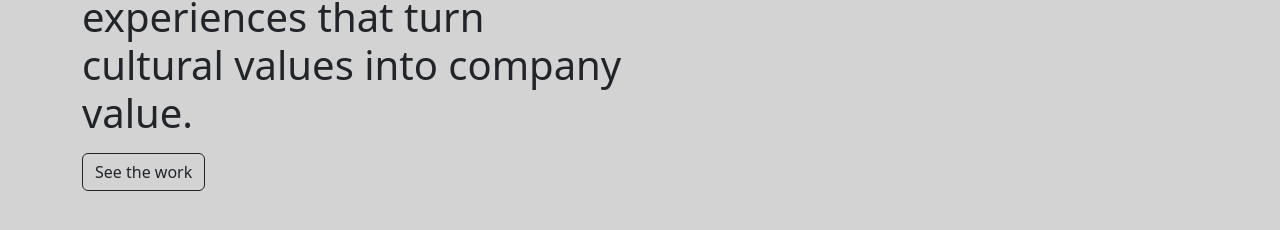
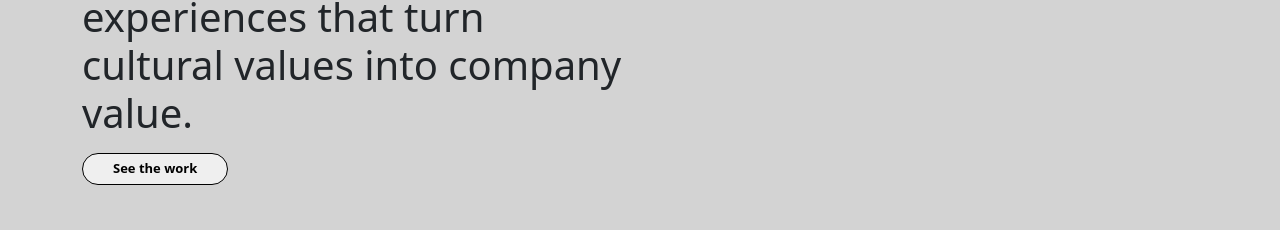
Before and after one commit to bonolo2s/BasicDept-advenced-Bootsrap-app, a plain HTML site: page index.html in a window 1280 px wide. Shown: the part 1182-1412 px from the top of the page. Drawn offline with nearby package versions, Linux system fonts and the light colour scheme; a web font is replaced by a local one.

Commit message:
Custom animation btn on hover added

```diff
--- a/index.html
+++ b/index.html
@@ -81,6 +81,22 @@
             font-family: 'Qwitcher Grypen', cursive;
 
         }
+        .custom-btn{
+        background-image: linear-gradient(to bottom, transparent 50%, rgb(39, 36, 36) 50%);
+        background-size: 100% 200%;
+        background-position: top;
+        border: 1px solid rgb(0, 0, 0);
+        border-radius: 50px;
+        padding: 5px 30px;
+        font-weight: 600;
+        font-size: small;
+        color: rgb(0, 0, 0);
+        transition: all ease-in-out .2s;
+        }
+        .custom-btn:hover {
+            color: rgb(255, 255, 255);
+            background-position: bottom;
+        }
         @media(max-width: 600px){
             .contents-container{
                 display: flex;
@@ -160,7 +176,7 @@
                     <p class="display-6 fw-medium w-75 ">BASIC/DEPT® is a global branding and digital design agency building products, services,
                     and eCommerce experiences that turn cultural values into company value.
                     </p>
-                    <buttot class="btn btn-outline-dark">See the work</buttot>
+                    <button class="custom-btn">See the work</button>
                 </div>
                 <div>
                     <p class="display-1 fw-bolder brand-costum-fs text-center text-md-end">B/D®️</p>
@@ -311,13 +327,13 @@
         <!--Featured news-->
         <div class="container-lg min-vh-100 px-0 ">
             <section class="featured-news">
-                <div class="d-flex justify-content-between bg-danger m-5">
-                    <div class="bg-light m-2">
+                <div class="d-flex justify-content-between m-5">
+                    <div class=" m-2">
                         <p class="fs-1 fw-medium my-0">FEATURED</p>
                         <p class="fs-1 fw-medium my-0">NEWS</p>
                     </div>
                     <div class="my-auto">
-                        <button class="btn btn-outline-secondary">VIEW ALL</button>
+                        <button class="custom-btn">VIEW ALL</button>
                     </div>
                 </div>
                 <hr class="my-6">
```
